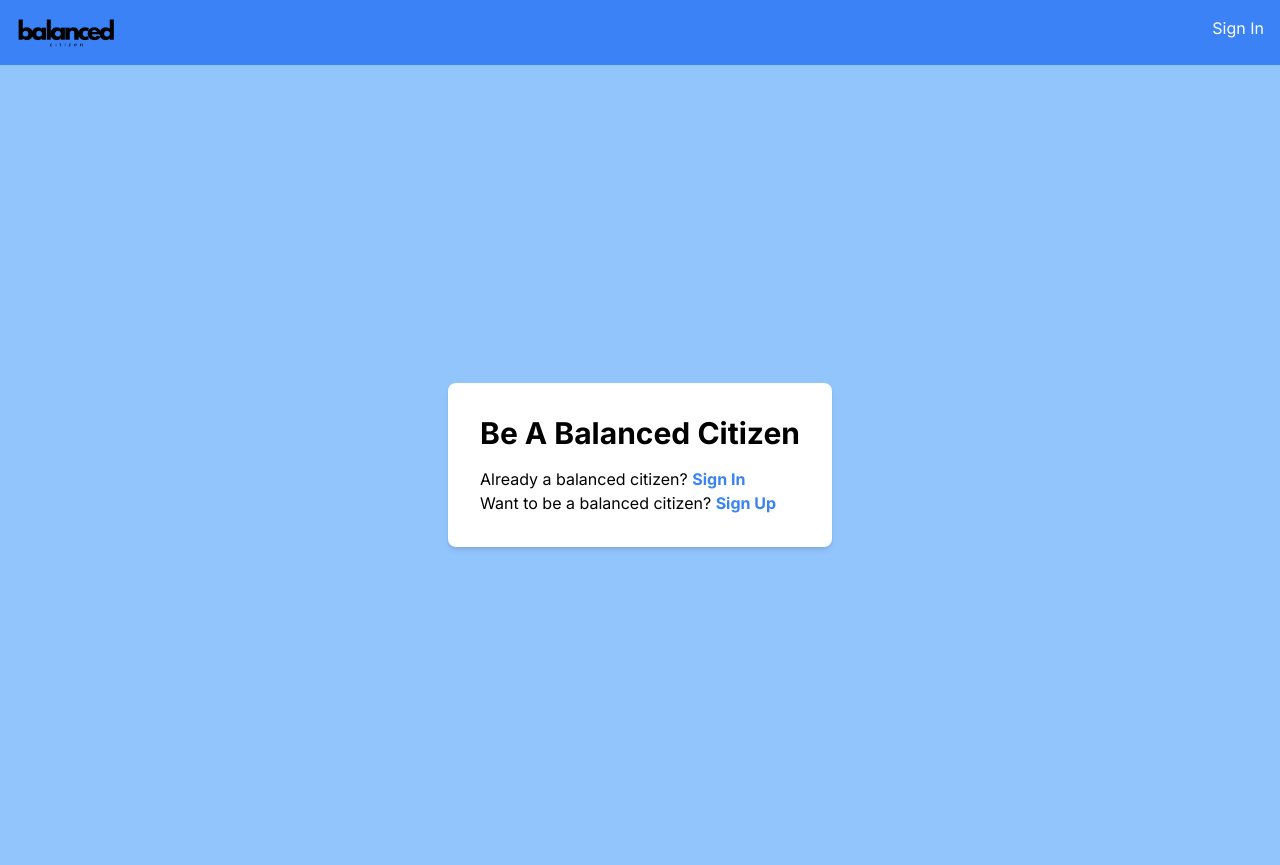
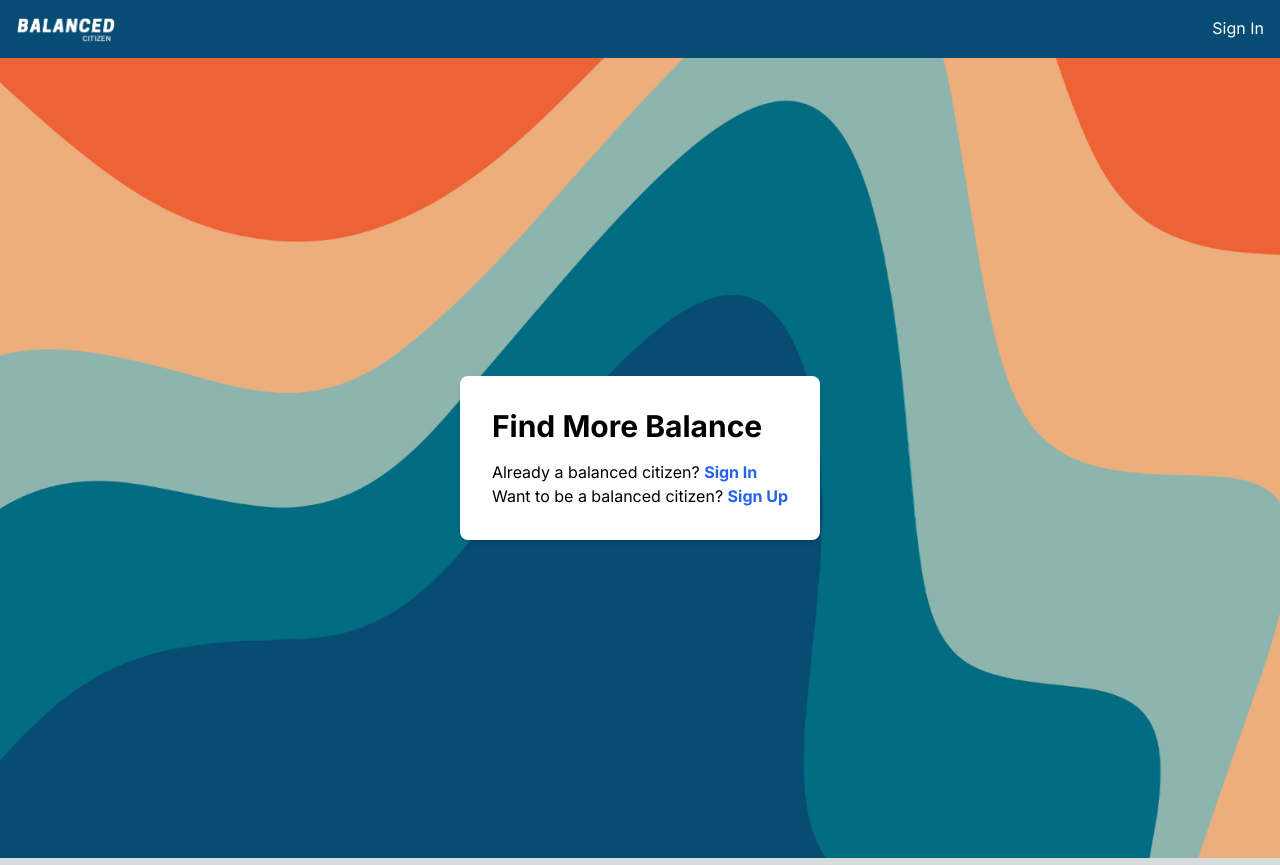
Before and after one commit to MoonHighway/balanced-citizen, a Next.js app: page / in a window 1280 px wide. Built offline with nearby package versions, Linux system fonts and the light colour scheme; no server answers.

Commit message:
adds background

```diff
--- a/src/app/layout.js
+++ b/src/app/layout.js
@@ -18,12 +18,12 @@ export const metadata = {
 
 function Header() {
   return (
-    <header className="header flex p-4 bg-blue-500">
+    <header className="header flex p-4 bg-header-blue">
       <div className="column1 flex-1 text-white">
         <Image src="/logo.png" width={100} height={100} />
       </div>
       <div>
-        <div className="column2 flex-2 text-white flex justify-end">
+        <div className="column2 flex-1 text-white flex justify-end">
           <SignedOut>
             <Link href="/sign-in">Sign In</Link>
           </SignedOut>
--- a/src/app/page.js
+++ b/src/app/page.js
@@ -19,18 +19,18 @@ function ColorBox() {
 export default function Home() {
   return (
     <>
-      <main className="bg-blue-300 min-h-screen flex items-center justify-center">
+      <main className="bg-image min-h-screen flex items-center justify-center">
         <div className="bg-white p-8 rounded-lg shadow-md">
           <SignedOut>
-            <>
+            <div>
               <h1 className="text-3xl font-bold mb-4">
-                Be A Balanced Citizen
+                Find More Balance
               </h1>
               <p>
                 Already a balanced citizen?{" "}
                 <Link
                   href="/sign-in"
-                  className="text-blue-500 font-bold"
+                  className="text-blue-600 font-bold"
                 >
                   Sign In
                 </Link>
@@ -39,12 +39,12 @@ export default function Home() {
                 Want to be a balanced citizen?{" "}
                 <Link
                   href="/sign-up"
-                  className="text-blue-500 font-bold"
+                  className="text-blue-600 font-bold"
                 >
                   Sign Up
                 </Link>
               </p>
-            </>
+            </div>
           </SignedOut>
           <SignedIn>
             <BalanceBoard />
--- a/src/app/styles/globals.css
+++ b/src/app/styles/globals.css
@@ -42,3 +42,9 @@ body {
   padding-top: 2rem;
   flex: 1;
 }
+
+.bg-image {
+  background-image: url("/background.png");
+  background-size: cover;
+  background-position: center;
+}
--- a/tailwind.config.js
+++ b/tailwind.config.js
@@ -1,18 +1,22 @@
 /** @type {import('tailwindcss').Config} */
 module.exports = {
   content: [
-    './src/pages/**/*.{js,ts,jsx,tsx,mdx}',
-    './src/components/**/*.{js,ts,jsx,tsx,mdx}',
-    './src/app/**/*.{js,ts,jsx,tsx,mdx}',
+    "./src/pages/**/*.{js,ts,jsx,tsx,mdx}",
+    "./src/components/**/*.{js,ts,jsx,tsx,mdx}",
+    "./src/app/**/*.{js,ts,jsx,tsx,mdx}"
   ],
   theme: {
     extend: {
       backgroundImage: {
-        'gradient-radial': 'radial-gradient(var(--tw-gradient-stops))',
-        'gradient-conic':
-          'conic-gradient(from 180deg at 50% 50%, var(--tw-gradient-stops))',
+        "gradient-radial":
+          "radial-gradient(var(--tw-gradient-stops))",
+        "gradient-conic":
+          "conic-gradient(from 180deg at 50% 50%, var(--tw-gradient-stops))"
       },
-    },
+      colors: {
+        "header-blue": "#074c74"
+      }
+    }
   },
-  plugins: [],
-}
+  plugins: []
+};
```
Also changed, not shown: public/background.png (added), public/logo.png.
